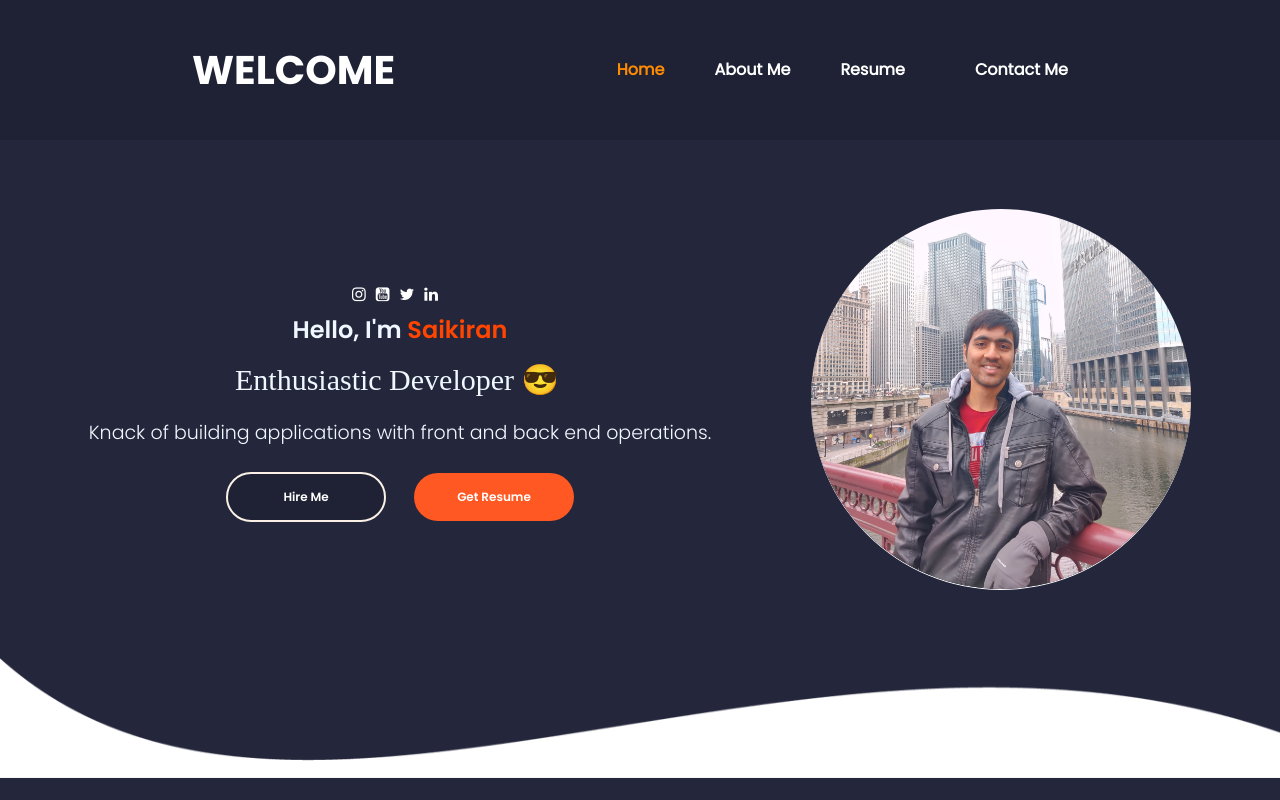
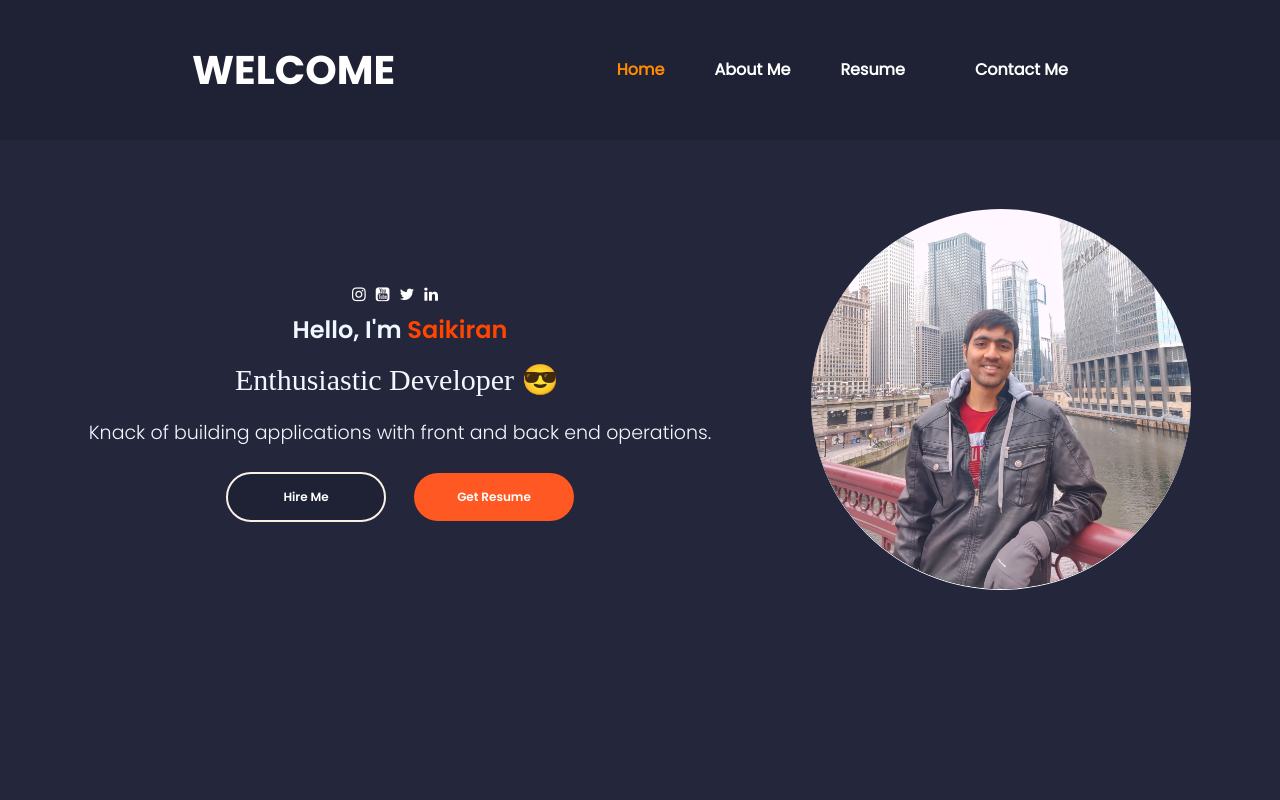
Before and after one commit to saikiransomanagoudar/saikiran-portfolio, a React (Create React App) app in the folder client/: page / in a window 1280 px wide. Shown: the top 800 px of the page. Built offline with nearby package versions, Linux system fonts and the light colour scheme; a web font is replaced by a local one.

Commit message:
footer update

```diff
--- a/client/src/PortfolioContainer/Home/Footer/Footer.js
+++ b/client/src/PortfolioContainer/Home/Footer/Footer.js
@@ -5,7 +5,7 @@ export default function Footer() {
     return (
         <div className='footer-container'>
             <div className='footer-parent'>
-                <img src={require ('../../../assets/Home/shape-bg.png')} alt='no internet connection'/>
+                {/* <img src={require ('../../../assets/Home/shape-bg.png')} alt='no internet connection'/> */}
             </div>
         </div>
     )
```
